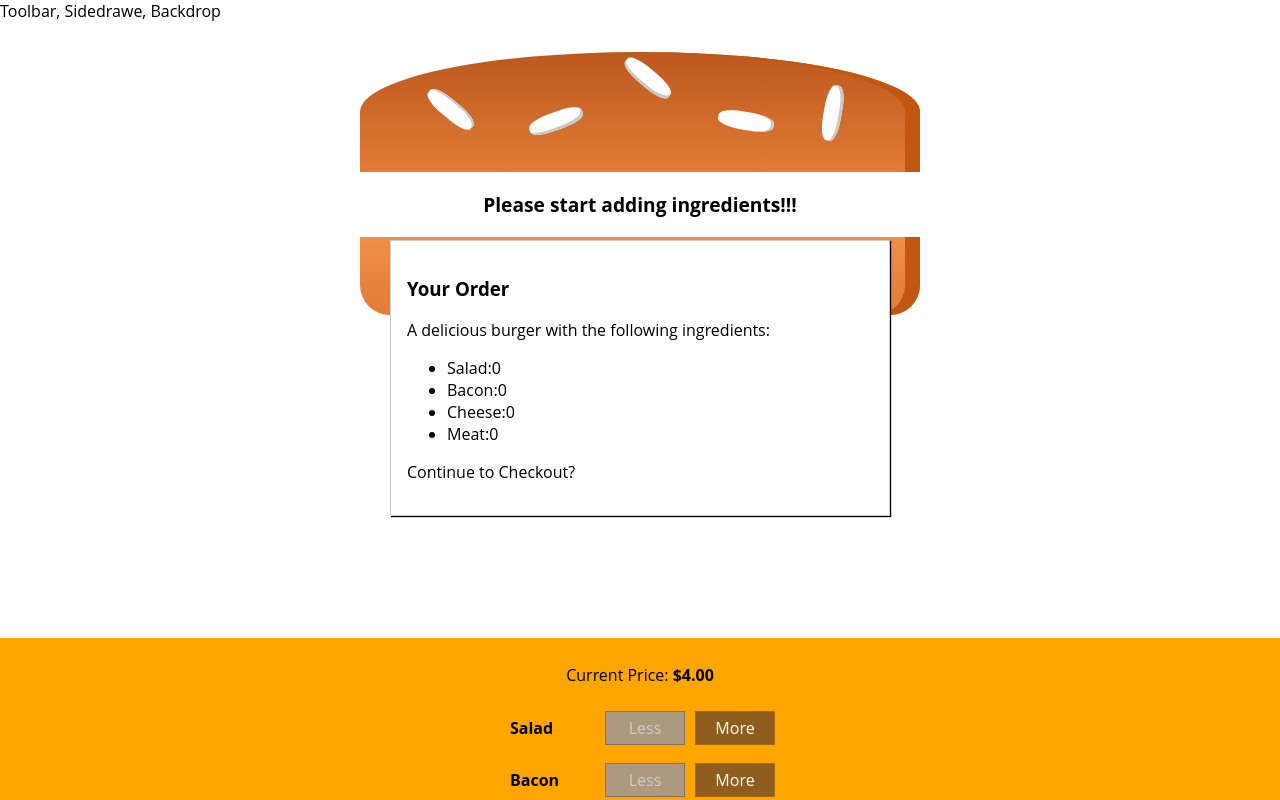
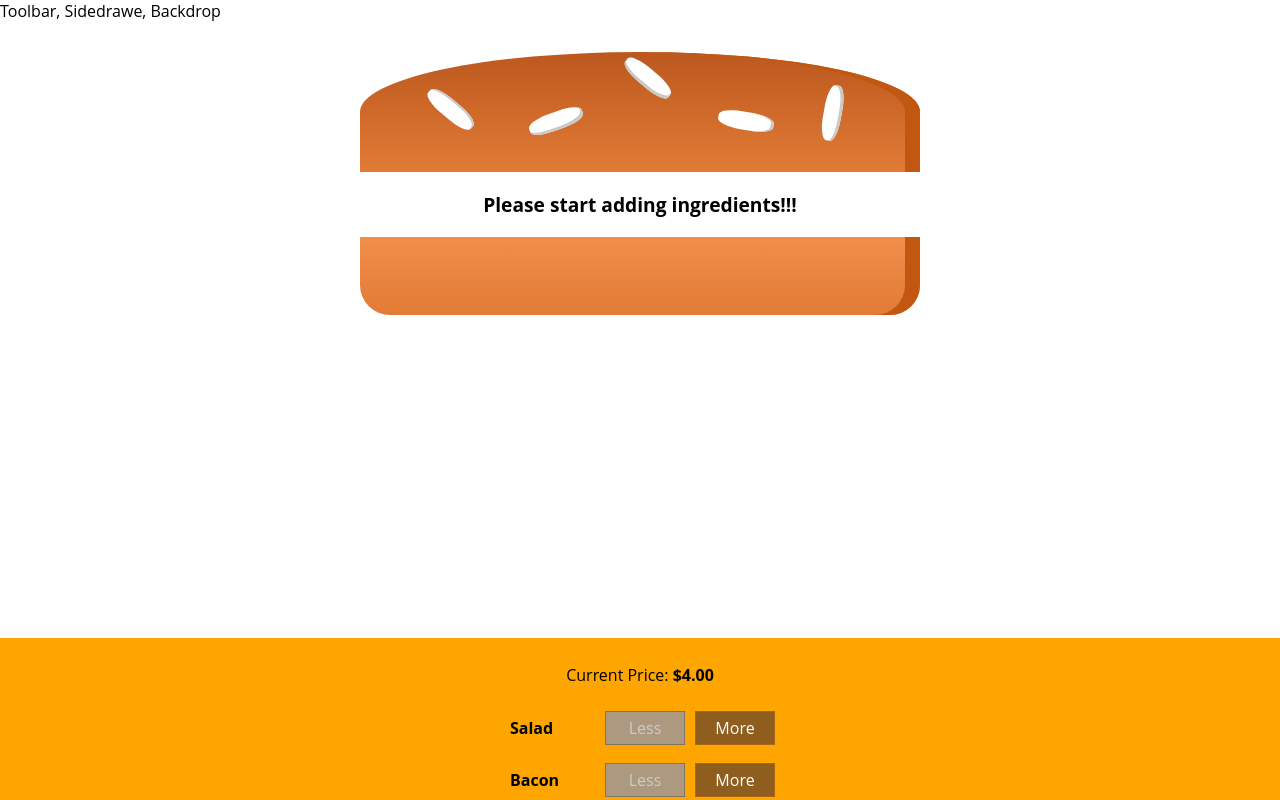
Before and after one commit to phat14191/Burger-Project, a React app: page / in a window 1280 px wide. Shown: the top 800 px of the page. Built offline with nearby package versions, Linux system fonts and the light colour scheme.

Commit message:
Show & Hide the Modal with Animation

```diff
--- a/src/components/Burger/BuildControls/BuildControls.js
+++ b/src/components/Burger/BuildControls/BuildControls.js
@@ -25,8 +25,8 @@
             ))}
             <button
                 className={classes.OrderButton}
-                disabled={!props.purchasable}>ORDER NOW
-            </button>
+                disabled={!props.purchasable}
+                onClick={props.ordered}>ORDER NOW</button>
         </div>
     )
 };
--- a/src/components/UI/Modal/Modal.js
+++ b/src/components/UI/Modal/Modal.js
@@ -4,7 +4,11 @@
 
 export default function Modal(props) {
     return (
-        <div className={classes.Modal}>
+        <div className={classes.Modal}
+        style={{
+            transform: props.show ? 'translateY(0)' : 'translateY(-100vh)',
+            opacity: props.show ? '1': '0'
+        }}>
             {props.children}
         </div>
     )
--- a/src/containers/BurgerBuilder/BurgerBuilder.js
+++ b/src/containers/BurgerBuilder/BurgerBuilder.js
@@ -27,7 +27,8 @@
       meat:0
     },
     totalPrice: 4,
-    purchasable: false
+    purchasable: false,
+    purchasing: false
   }
 
   updatePurchaseState(ingredients) {
@@ -77,6 +78,10 @@
     this.updatePurchaseState(updatedIngredients);
   }
 
+  purchaseHandler = () => {
+    this.setState({purchasing: true});
+  }
+
   render() {
     //make disable when 0 incredients will disable that button by false
     const disabledInfo = {
@@ -88,7 +93,7 @@
     // {salad: true, meat: false, ...}
     return (
         <Aux>
-          <Modal>
+          <Modal show={this.state.purchasing}>
           <OrderSummary
             ingredients={this.state.ingredients}
           />
@@ -100,6 +105,7 @@
             disabled={disabledInfo}
             price={this.state.totalPrice}
             purchasable={this.state.purchasable}
+            ordered={this.purchaseHandler}
           />
         </Aux>
     );
```
